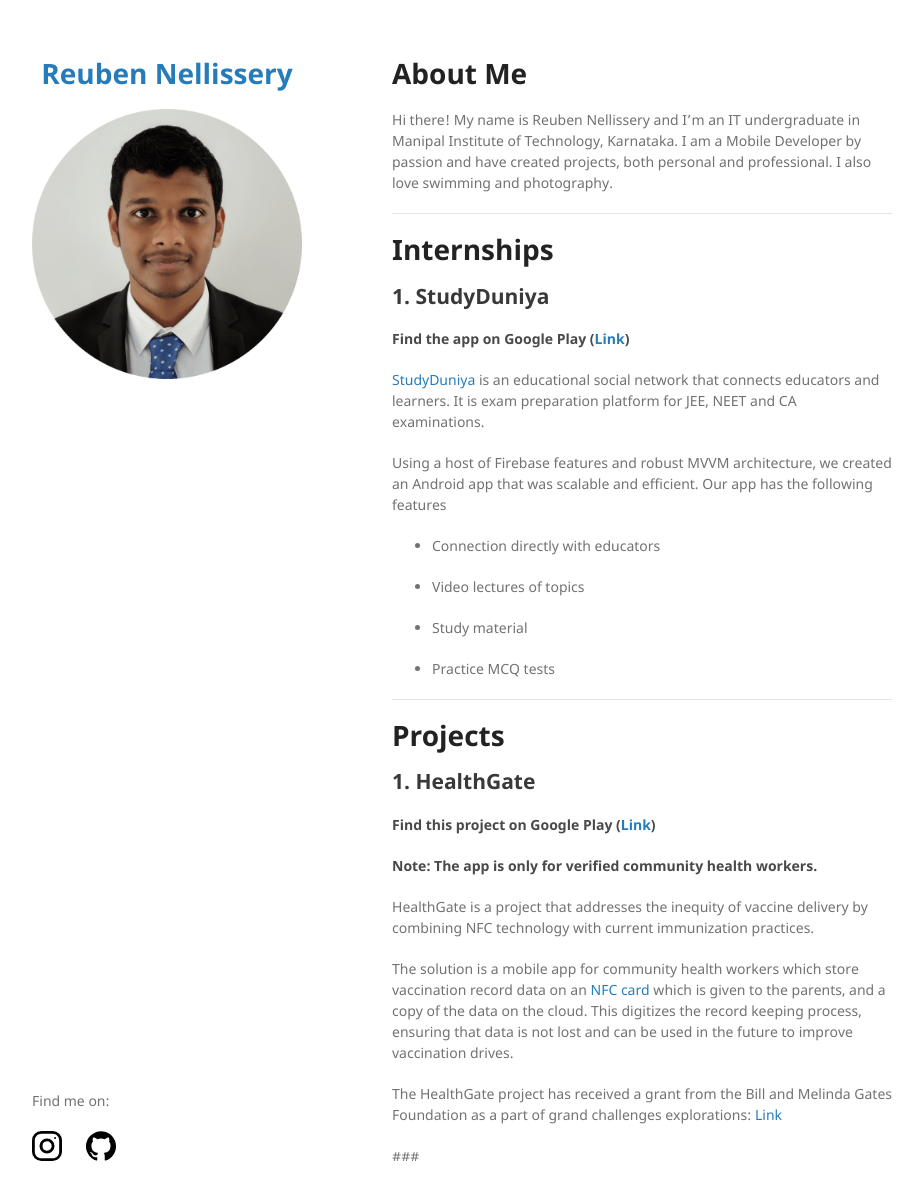
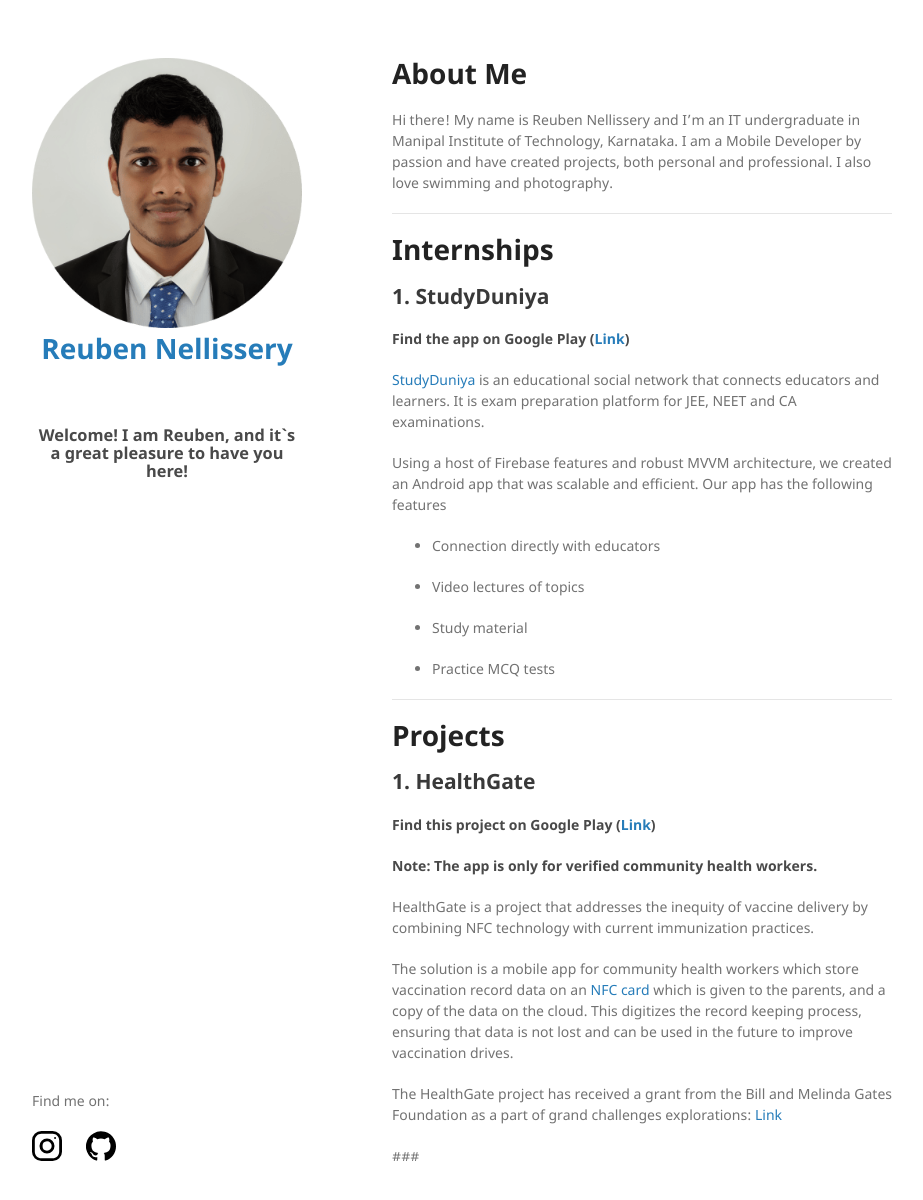
Before and after one commit to bennyhawk/bennyhawk.github.io, a Jekyll site: the page built from index.md, in a window 1280 px wide and 1236 px high. Shown: the top 1200 px of the window, without its empty margins (178-1101 px from the left). Built offline with Jekyll 4.4.1, drawn with Linux system fonts in a browser that asks for light colours; our own code applies the rules of GitHub Pages for plain Markdown files.

Commit message:
Update default.html

```diff
--- a/_layouts/default.html
+++ b/_layouts/default.html
@@ -16,11 +16,17 @@
 
       <header>
         <div align="center">
-        <h1><a href="{{ "/" | absolute_url }}">{{ site.title | default: site.github.repository_name }}</a></h1>
+
 
         {% if site.logo %}
           <img src="{{site.logo | relative_url}}" alt="Logo" />
         {% endif %}
+
+          <h1><a href="{{ "/" | absolute_url }}">{{ site.title | default: site.github.repository_name }}</a></h1>
+          <br>
+          <br>
+
+          <h3>Welcome! I am Reuben, and it`s a great pleasure to have you here!</h3>
 
         <br><br>
            </div>
```
